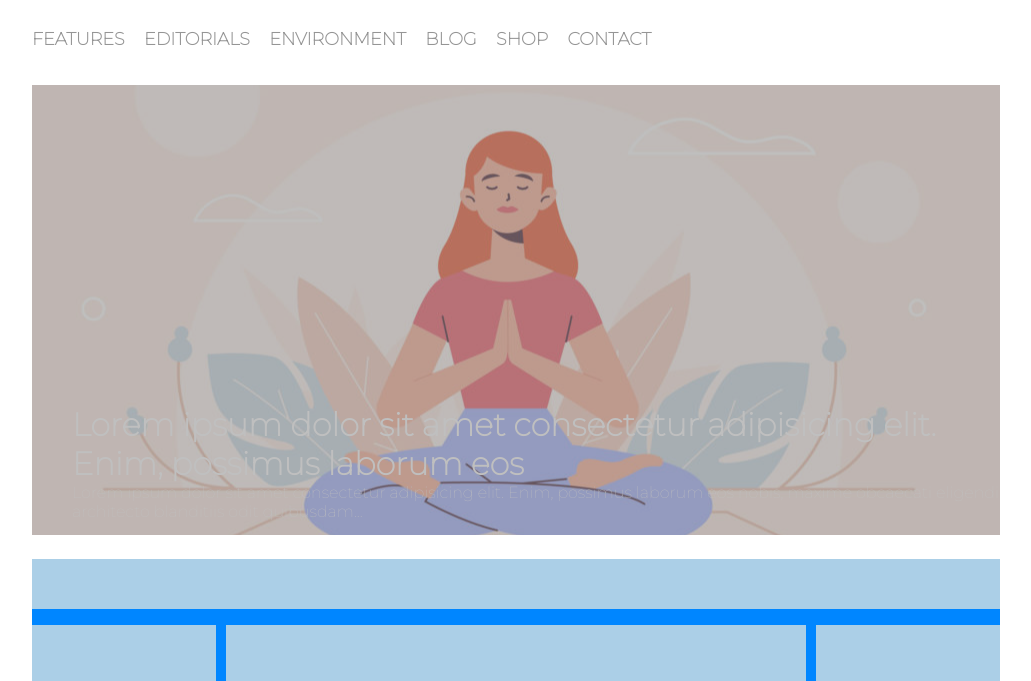
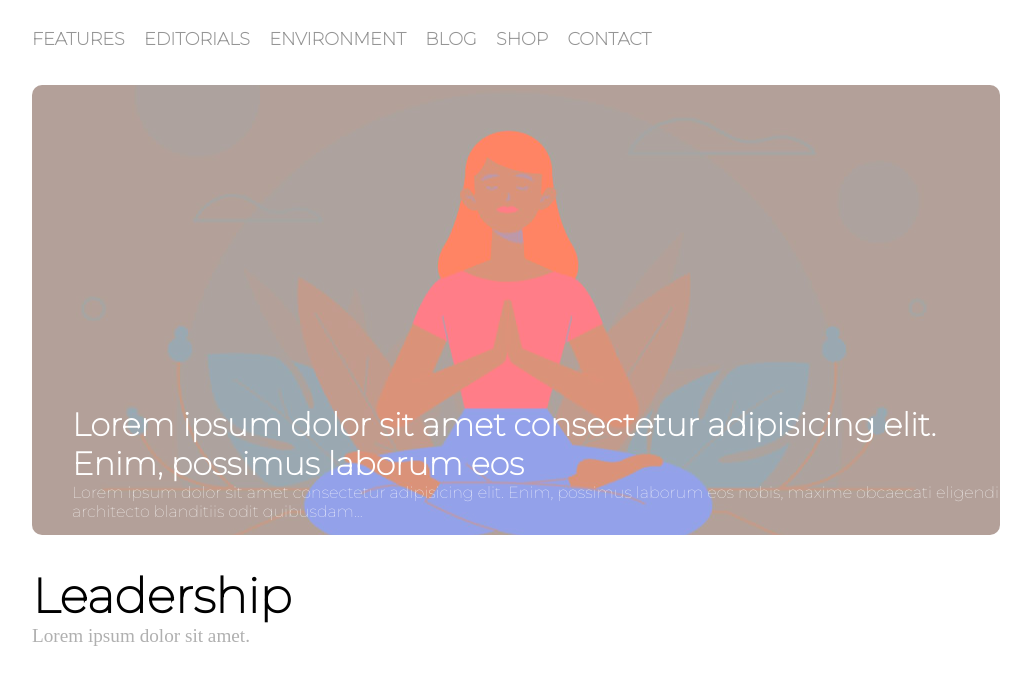
Before and after one commit to NicolaL95/htmlcss-wp, a plain HTML site: page index.html in a window 1280 px wide. Shown: the part 119-800 px from the top of the page, without its empty margins (124-1155 px from the left). Drawn offline with Linux system fonts and the light colour scheme.

Commit message:
Inizio lavoro bottom main

```diff
--- a/index.html
+++ b/index.html
@@ -40,7 +40,8 @@
         </section>
         <div id="bottomain">
             <section class="centertitle">
-
+                <h2 class="centertitle_title">Leadership</h2>
+                <p class="centertitle_desc"> Lorem ipsum dolor sit amet.</p>
 
             </section>
 
--- a/style.css
+++ b/style.css
@@ -38,27 +38,38 @@ body {
 
 .desc_main{
     font-size: 2rem;
-    font-weight: 500;
 }
 
 .centercontent:not(.desc_image){
     height: 450px;
-     margin-bottom: 1.5rem;
+     margin-bottom: 2rem;
      background-position: center;
       background-image: url("./img/banner.jpg");
-      filter:contrast(50%) ;
+        background-color: rgb(168, 164, 164);
+      border-radius:10px;
+      background-blend-mode: color;
 }
 
 
 #bottomain{
     height: 430px;
-    background-color: #0086FF;
 }
 
 .centertitle{
-    background-color: #ABCFE7;
-    height:50px;
-     margin-bottom: 1rem;
+    height:85px;
+     margin-bottom:2rem;
+}
+
+.centertitle_title{
+    font-size: 3rem;
+    font-family: 'Montserrat', sans-serif;
+    font-weight: 1500;
+
+}
+
+.centertitle_desc{
+    color: #B0B0B0;
+    font-size: 1.2rem;
 }
 
 .main_header {
```
